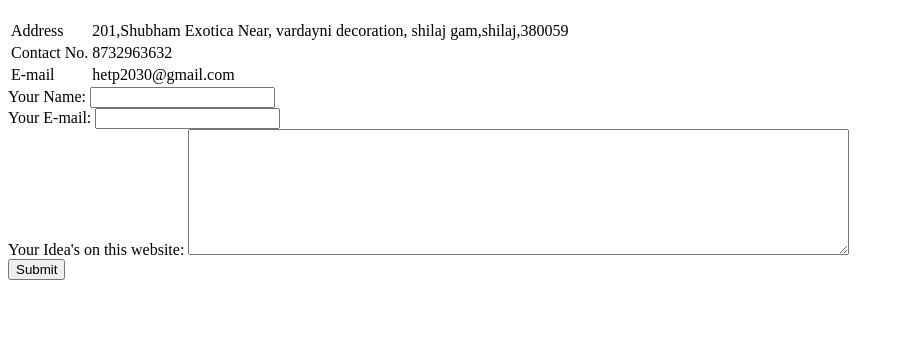
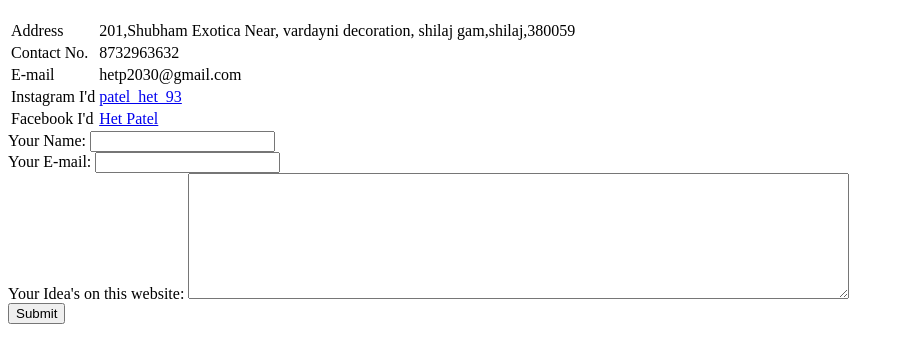
Before and after one commit to HetPatel1978/First-Website-, a plain HTML site: page Contact Me.html in a window 1280 px wide. Shown: the part 61-424 px from the top of the page, without its empty margins (0-904 px from the left). Drawn offline with Linux system fonts and the light colour scheme.

Commit message:
code is completed

```diff
--- a/Contact Me.html
+++ b/Contact Me.html
@@ -19,6 +19,14 @@
         <td>E-mail</td>
         <td>hetp2030@gmail.com</td>
       </tr>
+      <tr>
+        <td>Instagram I'd</td>
+        <td><a href="https://www.instagram.com/invites/contact/?i=14bx97g8uc9hn&utm_content=3ysaxoz">patel_het_93</a></td>
+      </tr>
+      <tr>
+        <td>Facebook I'd</td>
+        <td><a href="https://www.facebook.com/profile.php?id=100007109088028">Het Patel</a></td>
+      </tr>
     </table>
     <form action="hetp2030@gmail.com" method="post" enctype="text/plain">
       <label>Your Name:</label>
```
